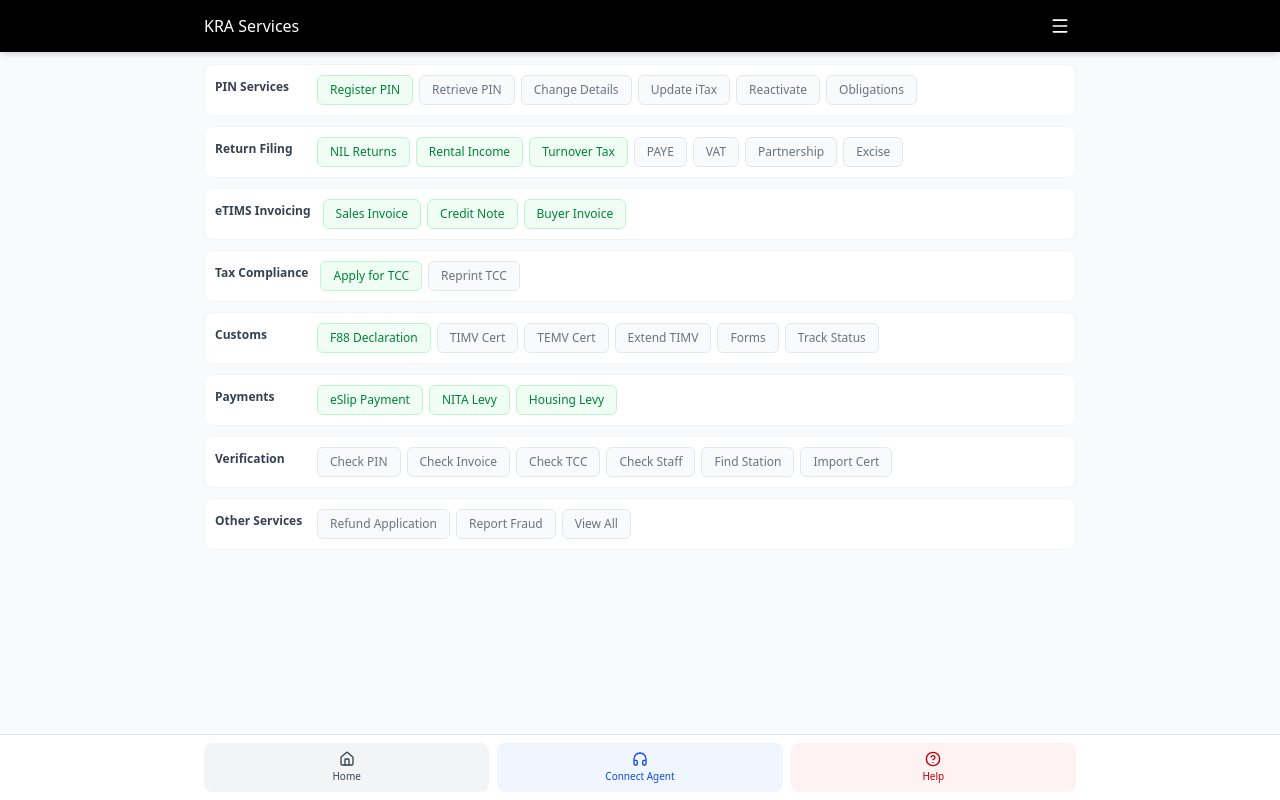
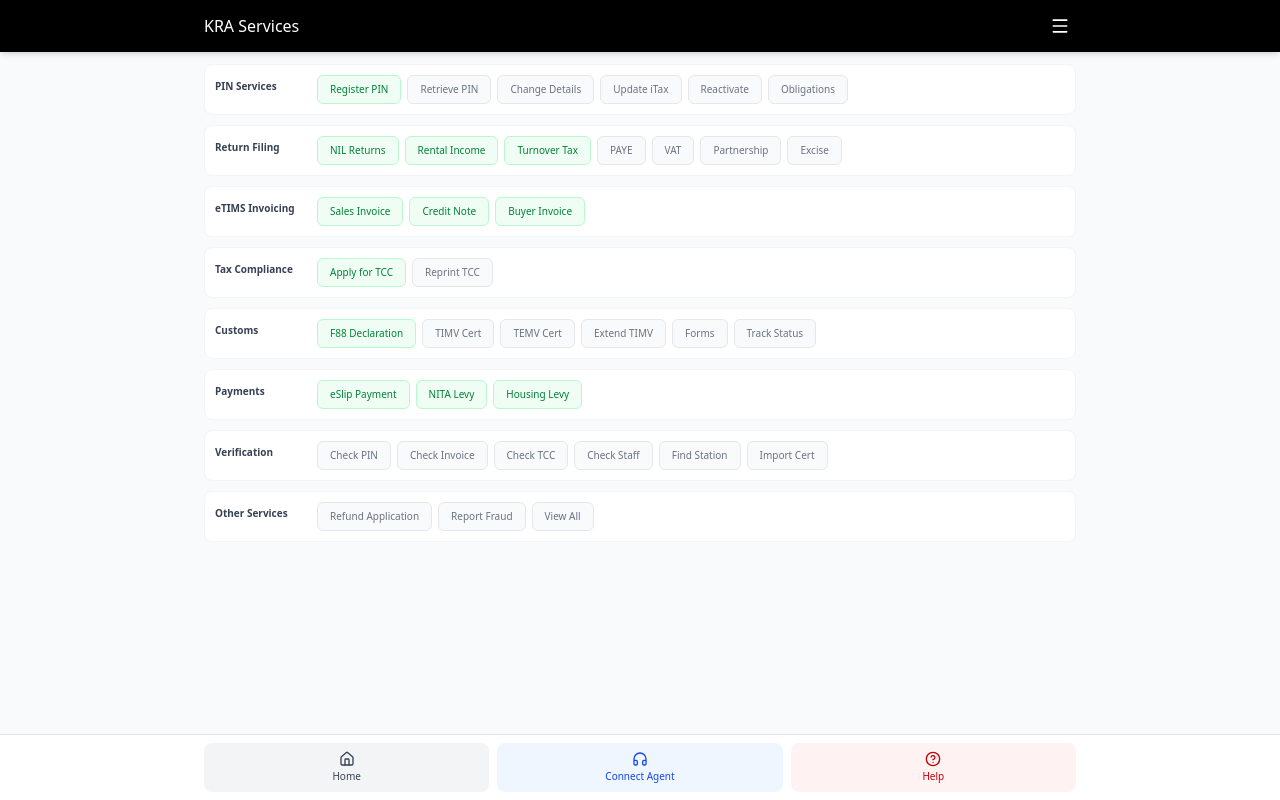
Before and after one commit to saruni-spec/webviewmenu, a Next.js app: page / in a window 1280 px wide. Built offline with nearby package versions, Linux system fonts and the light colour scheme.

Commit message:
text font size reduced

```diff
--- a/app/_components/Layout.tsx
+++ b/app/_components/Layout.tsx
@@ -55,7 +55,7 @@
               )}
               <div>
                 <h1 className="text-base font-medium">{title}</h1>
-                {step && <p className="text-xs text-gray-400">{step}</p>}
+                {step && <p className="text-[10px] text-gray-400">{step}</p>}
               </div>
             </div>
             {showMenu && (
--- a/app/page.tsx
+++ b/app/page.tsx
@@ -146,7 +146,7 @@
           >
             {/* Category header */}
             <div className="flex items-start gap-3">
-              <span className="text-xs font-semibold text-gray-700 min-w-[90px] pt-1">
+              <span className="text-[10px] font-semibold text-gray-700 min-w-[90px] pt-1">
                 {category.title}
               </span>
 
@@ -156,7 +156,7 @@
                   <button
                     key={itemIndex}
                     onClick={() => handleServiceClick(item.key)}
-                    className={`px-3 py-1.5 text-xs font-medium rounded-md transition-colors ${
+                    className={`px-3 py-1.5 text-[10px] font-medium rounded-md transition-colors ${
                       isAvailable(item.key)
                         ? "bg-green-50 text-green-700 border border-green-200 hover:bg-green-100"
                         : "bg-gray-50 text-gray-500 border border-gray-200 hover:bg-gray-100"
```
